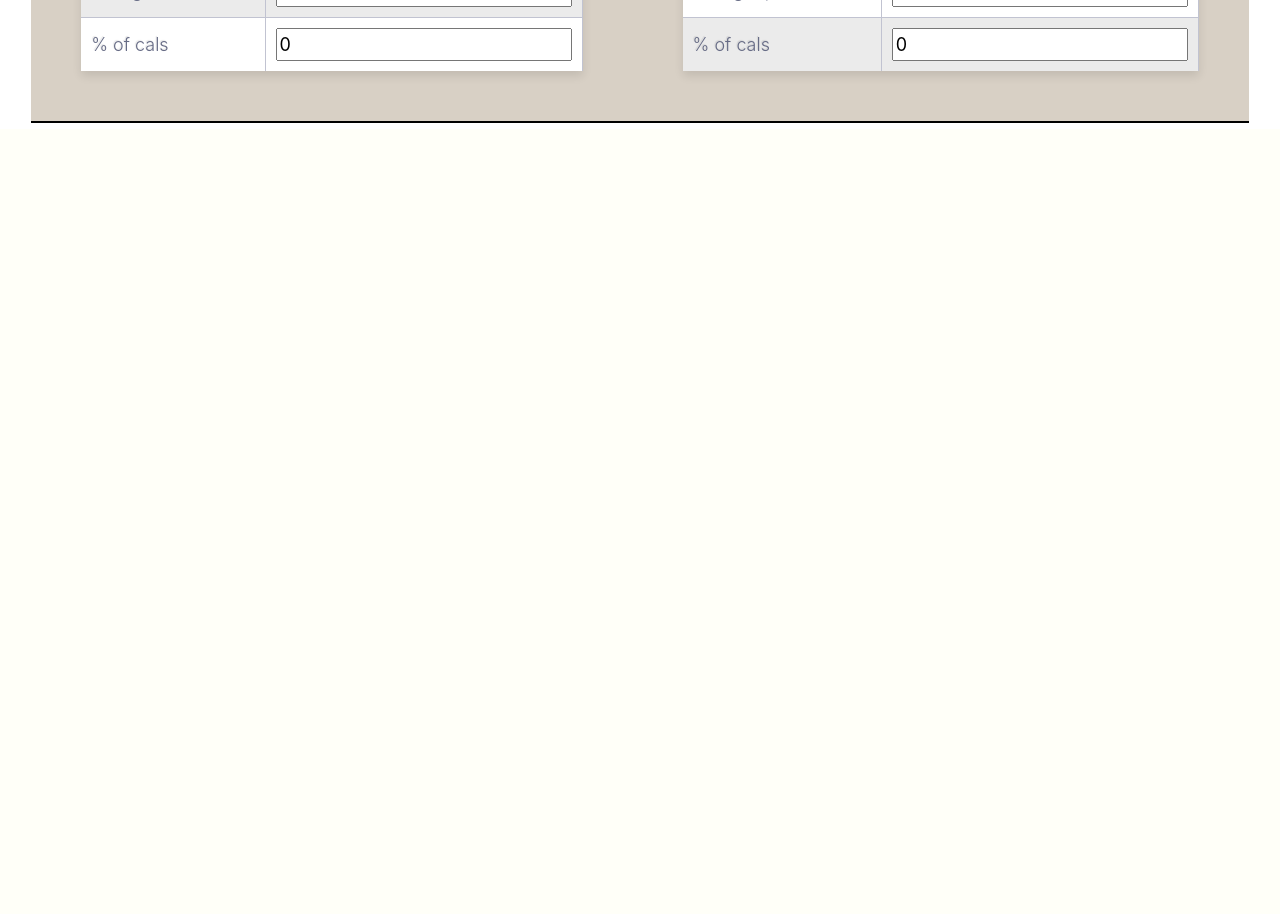
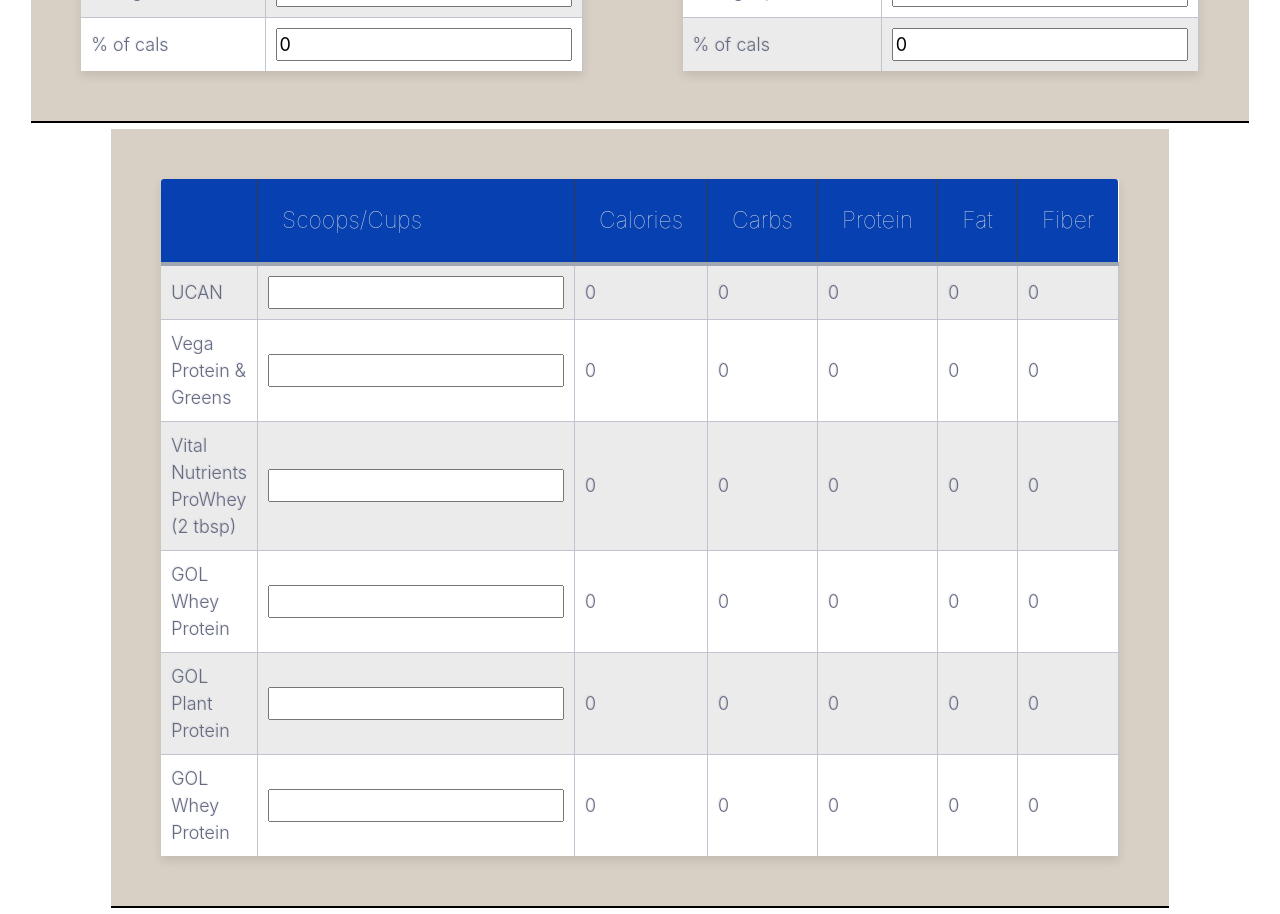
Before and after one commit to NayemulSCode/ProHealth, a React (Create React App) app: page / in a window 1280 px wide. Shown: the part 1020-1934 px from the top of the page. Before the commit the page ends 1149 px from the top, so only its background shows below. Built offline with nearby package versions, Linux system fonts and the light colour scheme.

Commit message:
halfway done recommen

```diff
--- a/src/App.js
+++ b/src/App.js
@@ -3,6 +3,7 @@
 import EnergyNeed from './components/EnergyNeed/EnergyNeed';
 import Energy from './components/Estimated/Energy';
 import Protein from './components/Estimated/Protein';
+import Recommendation from './components/Estimated/Recommendation';
 function App() {
   return (
     <div className="App">
@@ -11,6 +12,7 @@
       <EnergyNeed />
       <Energy />
       <Protein />
+      <Recommendation />
     </div>
   );
 }
--- a/src/components/Estimated/Energy.js
+++ b/src/components/Estimated/Energy.js
@@ -32,9 +32,9 @@
     const pOfCals = parseFloat(refs.pOfCals.current.value).toFixed(2);
 
 // value assign into input filed after calculating
-    if (name === 'tCarbs') refs.tCarbs.current.value = grams * weights;
+    if (name === 'tCarbs') refs.tCarbs.current.value = Math.round(grams * weights);
     console.log(tCarbs);
-    if (name === 'pOfCals') refs.pOfCals.current.value = ((tCarbs*4)/tCalorie)*100;
+    if (name === 'pOfCals') refs.pOfCals.current.value = (((tCarbs*4)/tCalorie)*100).toFixed(2);
 }
 
 return (
--- a/src/components/Estimated/Protein.js
+++ b/src/components/Estimated/Protein.js
@@ -29,7 +29,7 @@
         const pOfCals = parseFloat(refs.pOfCals.current.value).toFixed(2);
 
     // value assign into input filed after calculating
-        if (name === 'tProtein') refs.tProtein.current.value = (grams * weights).toFixed(2);
+        if (name === 'tProtein') refs.tProtein.current.value = Math.round(grams * weights);
         console.log(tProtein);
         if (name === 'pOfCals') refs.pOfCals.current.value = (((tProtein*4)/calorie)*100).toFixed(2);
     }
--- /dev/null
+++ b/src/components/Estimated/Recommendation.js
@@ -0,0 +1,101 @@
+import React, { useState } from 'react'
+
+const Recommendation = () => {
+    const [ucan, setUcan] = useState(null);
+    const [vega, setVega] = useState(null);
+    const [vital, setVital] = useState(null);
+    const [whey, setWhey] = useState(null);
+    const [plant, setPlant] = useState(null);
+    const handleSubmit =()=>{
+    }
+
+    return (
+        <div className="calulator-table" id="tracker">
+        <form className="form" onSubmit={handleSubmit}>
+            <table className="table-fill">
+                <thead>
+                    <tr>
+                        <th></th>
+                        <th>Scoops/Cups</th>
+                        <th>Calories</th>
+                        <th>Carbs</th>
+                        <th>Protein</th>
+                        <th>Fat</th>
+                        <th>Fiber</th>
+                    </tr>
+                </thead>
+                <tbody>
+                    <tr>
+                        <td><label htmlFor="grams">UCAN</label></td>
+                        <td>
+                            <input onKeyUpCapture={(e)=>setUcan(e.target.value)} name='grams' id="grams" type="text"/>
+                        </td>
+                        <td id="calorie">{ucan*120}</td>
+                        <td>{28*ucan}</td>
+                        <td>{270*ucan}</td>
+                        <td>{0*ucan}</td>
+                        <td>{1*ucan}</td>
+                    </tr>
+                    <tr>
+                        <td><label htmlFor="grams">Vega Protein & Greens</label></td>
+                        <td>
+                            <input onKeyUpCapture={(e)=>setVega(e.target.value)} name='grams' id="grams" type="text"/>
+                        </td>
+                        <td id="calorie">{110*vega}</td>
+                        <td>{2*vega}</td>
+                        <td>{20*vega}</td>
+                        <td>{2*vega}</td>
+                        <td>{1*vega}</td>
+                    </tr>
+                    <tr>
+                        <td><label htmlFor="grams">Vital Nutrients ProWhey (2 tbsp)</label></td>
+                        <td>
+                            <input onKeyUpCapture={(e)=>setVital(e.target.value)} name='grams' id="grams" type="text"/>
+                        </td>
+                        <td>{95*vital}</td>
+                        <td>{0*vital}</td>
+                        <td>{23*vital}</td>
+                        <td>{0*vital}</td>
+                        <td>{0*vital}</td>
+                    </tr>
+                    <tr>
+                        <td><label htmlFor="grams">GOL Whey Protein</label></td>
+                        <td>
+                            <input onKeyUpCapture={(e)=>setWhey(e.target.value)} name='grams' id="grams" type="text"/>
+                        </td>
+                        <td>{120*whey}</td>
+                        <td>{6*whey}</td>
+                        <td>{24*whey}</td>
+                        <td>{0.5*whey}</td>
+                        <td>{2*whey}</td>
+                    </tr>
+                    <tr>
+                        <td><label htmlFor="grams">GOL Plant Protein</label></td>
+                        <td>
+                            <input onKeyUpCapture={(e)=>setPlant(e.target.value)} name='grams' id="grams" type="text"/>
+                        </td>
+                        <td>{110*plant}</td>
+                        <td>{5.5*plant}</td>
+                        <td>{15*plant}</td>
+                        <td>{2*plant}</td>
+                        <td>{4.5*plant}</td>
+                    </tr>
+                    <tr>
+                        <td><label htmlFor="grams">GOL Whey Protein</label></td>
+                        <td>
+                            <input onKeyUpCapture={(e)=>setWhey(e.target.value)} name='grams' id="grams" type="text"/>
+                        </td>
+                        <td>{120*whey}</td>
+                        <td>{6*whey}</td>
+                        <td>{24*whey}</td>
+                        <td>{0.5*whey}</td>
+                        <td>{2*whey}</td>
+                    </tr>
+                </tbody>
+            </table>
+        </form>
+        </div>
+    )
+}
+
+export default Recommendation
```
